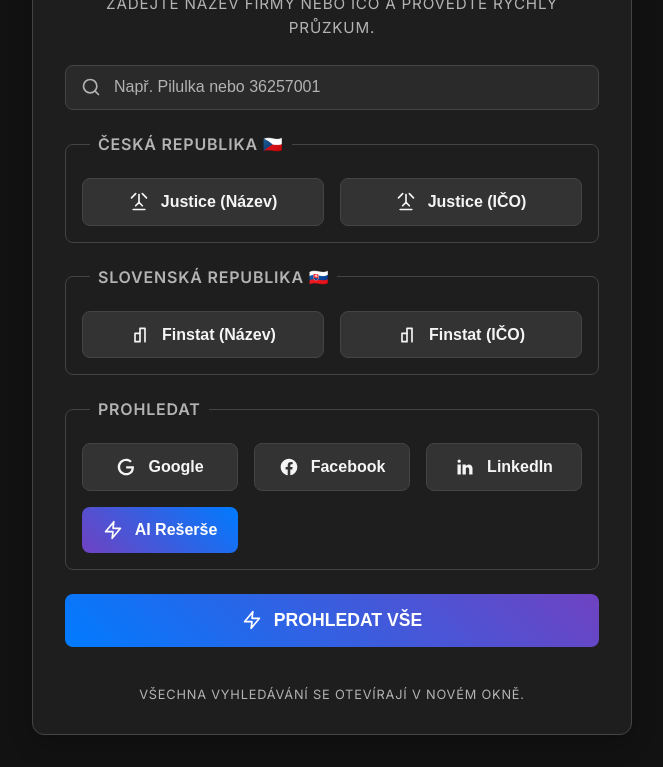
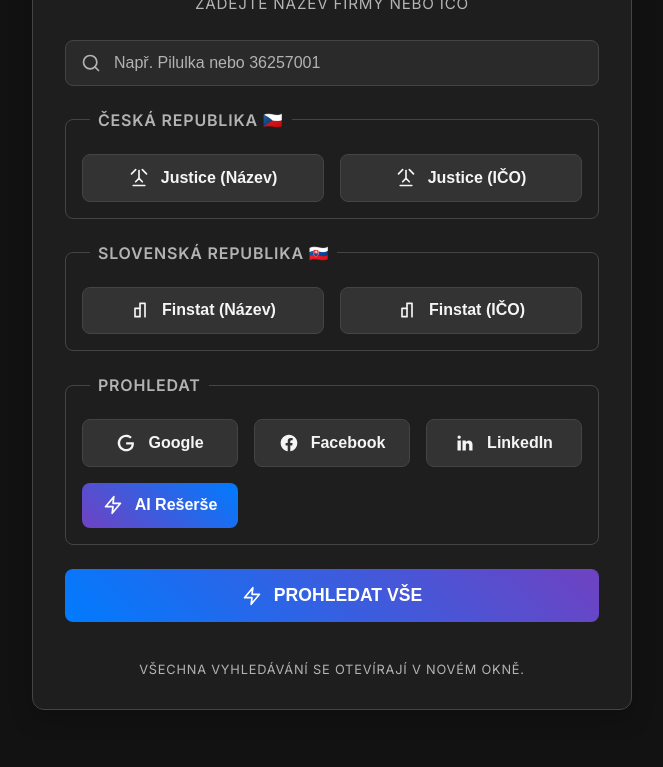
Before and after one commit to aibotprof/ProfRes, a plain HTML site: page index.html in a window 1280 px wide. Shown: the part 121-888 px from the top of the page, without its empty margins (308-971 px from the left). After the commit the page ends 863 px from the top, so only its background shows below. Drawn offline with Linux system fonts and the light colour scheme.

Commit message:
Update index.html

```diff
--- a/index.html
+++ b/index.html
@@ -21,7 +21,7 @@
                         <svg class="moon" xmlns="http://www.w3.org/2000/svg" width="24" height="24" viewBox="0 0 24 24" fill="none" stroke="currentColor" stroke-width="2" stroke-linecap="round" stroke-linejoin="round"><path d="M21 12.79A9 9 0 1 1 11.21 3 7 7 0 0 0 21 12.79z"></path></svg>
                     </button>
                 </div>
-                <p>Zadejte název firmy nebo IČO a proveďte rychlý průzkum.</p>
+                <p>Zadejte název firmy nebo IČO</p>
             </header>
             <div class="search-wrapper">
                 <div class="input-container">
```
